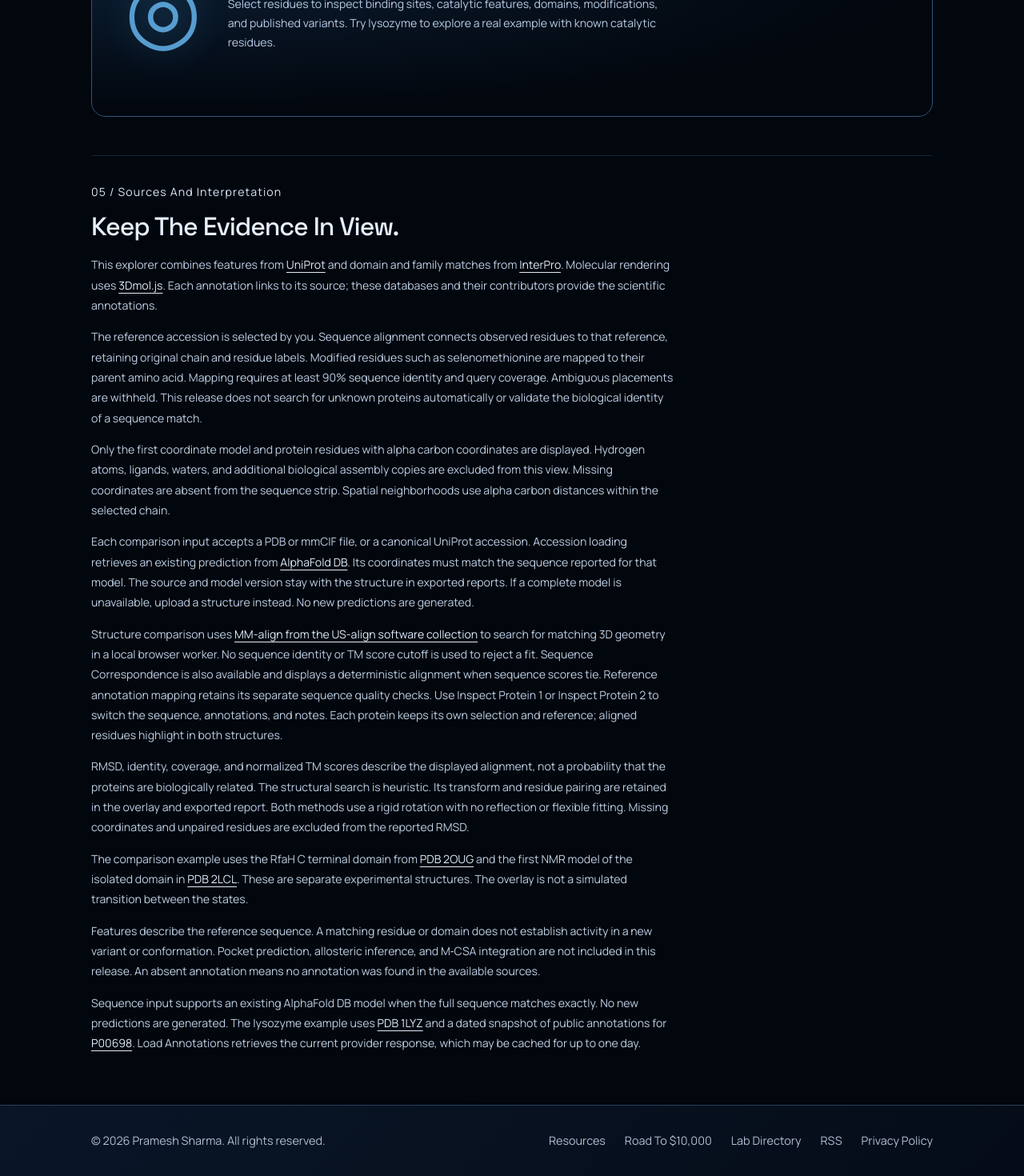
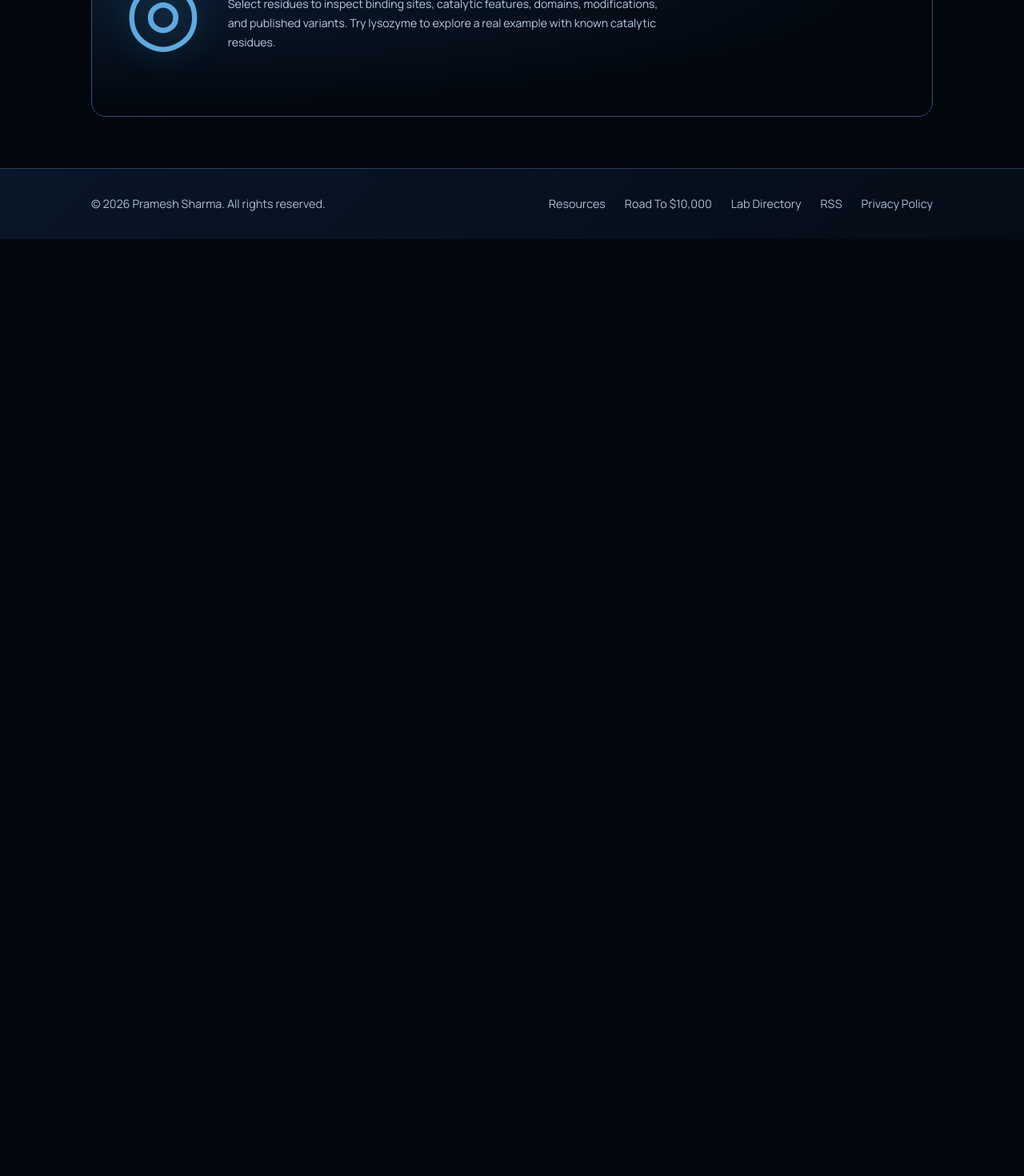
Before and after one commit to prameshsharma25/personal-website, a Next.js app: page /tools/protein-annotations in a window 1280 px wide. Shown: the part 1207-2677 px from the top of the page at 80% size. After the commit the page ends 1506 px from the top, so only its background shows below. Built offline with nearby package versions, Linux system fonts and the light colour scheme.

Commit message:
Remove the annotator sources and interpretation section

```diff
--- a/pages/tools/protein-annotations.tsx
+++ b/pages/tools/protein-annotations.tsx
@@ -41,148 +41,6 @@ export default function ProteinAnnotations() {
           description="Select a region. Explore what is known. Compare two conformations and connect structural differences to reference annotations."
         />
         <ProteinAnnotationExplorer />
-        <section className={styles.method} aria-labelledby="annotation-method">
-          <p className={styles.kicker}>05 / Sources And Interpretation</p>
-          <h2 id="annotation-method">Keep The Evidence In View.</h2>
-          <p>
-            This explorer combines features from{' '}
-            <a
-              href="https://www.uniprot.org/help/sequence_annotation"
-              target="_blank"
-              rel="noopener noreferrer"
-            >
-              UniProt
-            </a>{' '}
-            and domain and family matches from{' '}
-            <a
-              href="https://www.ebi.ac.uk/interpro/"
-              target="_blank"
-              rel="noopener noreferrer"
-            >
-              InterPro
-            </a>
-            . Molecular rendering uses{' '}
-            <a
-              href="https://3dmol.org/"
-              target="_blank"
-              rel="noopener noreferrer"
-            >
-              3Dmol.js
-            </a>
-            . Each annotation links to its source; these databases and their
-            contributors provide the scientific annotations.
-          </p>
-          <p>
-            The reference accession is selected by you. Sequence alignment
-            connects observed residues to that reference, retaining original
-            chain and residue labels. Modified residues such as selenomethionine
-            are mapped to their parent amino acid. Mapping requires at least 90%
-            sequence identity and query coverage. Ambiguous placements are
-            withheld. This release does not search for unknown proteins
-            automatically or validate the biological identity of a sequence
-            match.
-          </p>
-          <p>
-            Only the first coordinate model and protein residues with alpha
-            carbon coordinates are displayed. Hydrogen atoms, ligands, waters,
-            and additional biological assembly copies are excluded from this
-            view. Missing coordinates are absent from the sequence strip.
-            Spatial neighborhoods use alpha carbon distances within the selected
-            chain.
-          </p>
-          <p>
-            Each comparison input accepts a PDB or mmCIF file, or a canonical
-            UniProt accession. Accession loading retrieves an existing
-            prediction from{' '}
-            <a
-              href="https://alphafold.ebi.ac.uk/"
-              target="_blank"
-              rel="noopener noreferrer"
-            >
-              AlphaFold DB
-            </a>
-            . Its coordinates must match the sequence reported for that model.
-            The source and model version stay with the structure in exported
-            reports. If a complete model is unavailable, upload a structure
-            instead. No new predictions are generated.
-          </p>
-          <p>
-            Structure comparison uses{' '}
-            <a
-              href="https://github.com/pylelab/USalign"
-              target="_blank"
-              rel="noopener noreferrer"
-            >
-              MM-align from the US-align software collection
-            </a>{' '}
-            to search for matching 3D geometry in a local browser worker. No
-            sequence identity or TM score cutoff is used to reject a fit.
-            Sequence Correspondence is also available and displays a
-            deterministic alignment when sequence scores tie. Reference
-            annotation mapping retains its separate sequence quality checks. Use
-            Inspect Protein 1 or Inspect Protein 2 to switch the sequence,
-            annotations, and notes. Each protein keeps its own selection and
-            reference; aligned residues highlight in both structures.
-          </p>
-          <p>
-            RMSD, identity, coverage, and normalized TM scores describe the
-            displayed alignment, not a probability that the proteins are
-            biologically related. The structural search is heuristic. Its
-            transform and residue pairing are retained in the overlay and
-            exported report. Both methods use a rigid rotation with no
-            reflection or flexible fitting. Missing coordinates and unpaired
-            residues are excluded from the reported RMSD.
-          </p>
-          <p>
-            The comparison example uses the RfaH C terminal domain from{' '}
-            <a
-              href="https://www.rcsb.org/structure/2OUG"
-              target="_blank"
-              rel="noopener noreferrer"
-            >
-              PDB 2OUG
-            </a>{' '}
-            and the first NMR model of the isolated domain in{' '}
-            <a
-              href="https://www.rcsb.org/structure/2LCL"
-              target="_blank"
-              rel="noopener noreferrer"
-            >
-              PDB 2LCL
-            </a>
-            . These are separate experimental structures. The overlay is not a
-            simulated transition between the states.
-          </p>
-          <p>
-            Features describe the reference sequence. A matching residue or
-            domain does not establish activity in a new variant or conformation.
-            Pocket prediction, allosteric inference, and M‑CSA integration are
-            not included in this release. An absent annotation means no
-            annotation was found in the available sources.
-          </p>
-          <p>
-            Sequence input supports an existing AlphaFold DB model when the full
-            sequence matches exactly. No new predictions are generated. The
-            lysozyme example uses{' '}
-            <a
-              href="https://www.rcsb.org/structure/1LYZ"
-              target="_blank"
-              rel="noopener noreferrer"
-            >
-              PDB 1LYZ
-            </a>{' '}
-            and a dated snapshot of public annotations for{' '}
-            <a
-              href="https://www.uniprot.org/uniprotkb/P00698/entry"
-              target="_blank"
-              rel="noopener noreferrer"
-            >
-              P00698
-            </a>
-            . Load Annotations retrieves the current provider response, which
-            may be cached for up to one day.
-          </p>
-        </section>
       </main>
     </>
   );
```
